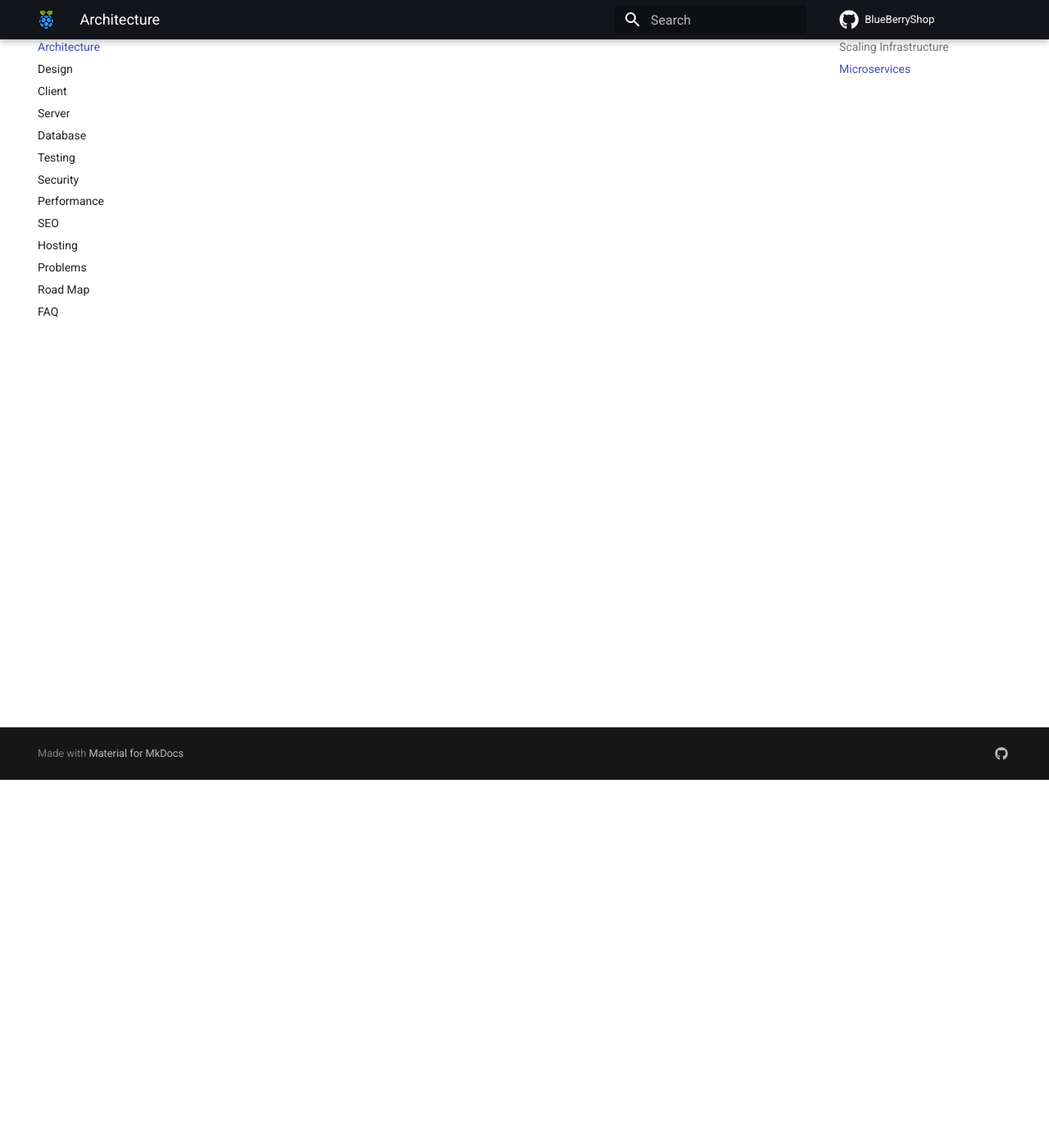
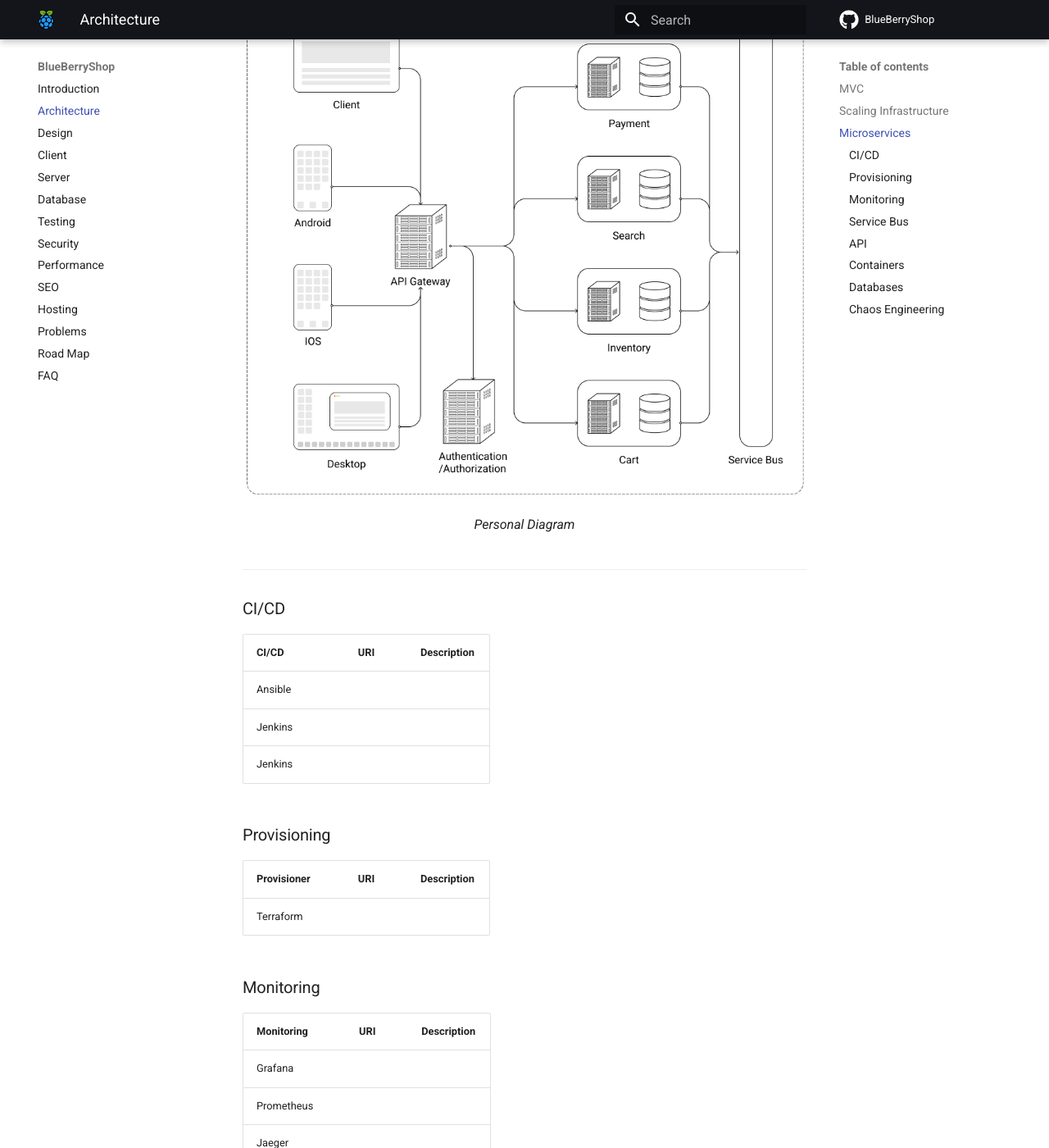
Before and after one commit to besSejrani/TechStore, an MkDocs documentation site: the page built from Documentation/docs/1.architecture.md, in a window 1280 px wide and 1400 px high, scrolled down 449 px. Shown: the whole window at 82% size. Built offline with MkDocs 1.6.1 and Material for MkDocs 9.7.7, drawn with Linux system fonts in a browser that asks for light colours; comment, search, counter and statistics services are not loaded; some of the changed text lies outside the part shown.

Commit message:
modified documentation and added architecture diagrams

```diff
--- a/Documentation/docs/1.architecture.md
+++ b/Documentation/docs/1.architecture.md
@@ -10,4 +10,73 @@
 
 ## Microservices
 
+<figure>
+  <img src="../images/Microservices.png" alt="microservices architecture"/>
+  <figcaption>Personal Diagram</figcaption>
+</figure>
+
 <hr/>
+
+### CI/CD
+
+| CI/CD   | URI | Description |
+| :------ | :-: | :---------- |
+| Ansible |     |             |
+| Jenkins |     |             |
+| Jenkins |     |             |
+
+### Provisioning
+
+| Provisioner | URI | Description |
+| :---------- | :-: | :---------- |
+| Terraform   |     |             |
+
+### Monitoring
+
+| Monitoring | URI | Description |
+| :--------- | :-: | :---------- |
+| Grafana    |     |             |
+| Prometheus |     |             |
+| Jaeger     |     |             |
+
+### Service Bus
+
+| Service Bus | URI | Description |
+| :---------- | :-: | :---------- |
+| Kafka       |     |             |
+| RabbitMQ    |     |             |
+
+### API
+
+| API     | URI | Description |
+| :------ | :-: | :---------- |
+| REST    |     |             |
+| GraphQL |     |             |
+| gRPC    |     |             |
+
+### Containers
+
+| Container  | URI | Description |
+| :--------- | :-: | :---------- |
+| Docker     |     |             |
+| Kubernetes |     |             |
+| Istio      |     |             |
+
+### Databases
+
+| Database      | URI | Description |
+| :------------ | :-: | :---------- |
+| MySQL         |     |             |
+| PostgreSQL    |     |             |
+| MongoDB       |     |             |
+| Redis         |     |             |
+| Neo4j         |     |             |
+| Elasticsearch |     |             |
+
+### Chaos Engineering
+
+| Container     | URI | Description |
+| :------------ | :-: | :---------- |
+| Chaos Toolkit |     |             |
+
+<hr/>
```
Also changed, not shown: Documentation/docs/3.client.md (+41 -20 lines), Documentation/docs/4.server.md (+9 -2 lines), Documentation/docs/8.performance.md (+28 -0 lines), Documentation/docs/a.hosting.md (+10 -0 lines), Documentation/docs/c.roadmap.md (+2 -1 lines), Documentation/docs/images/Microservices.png (added), Documentation/docs/images/OAuth2.png (added), 2 other files.
